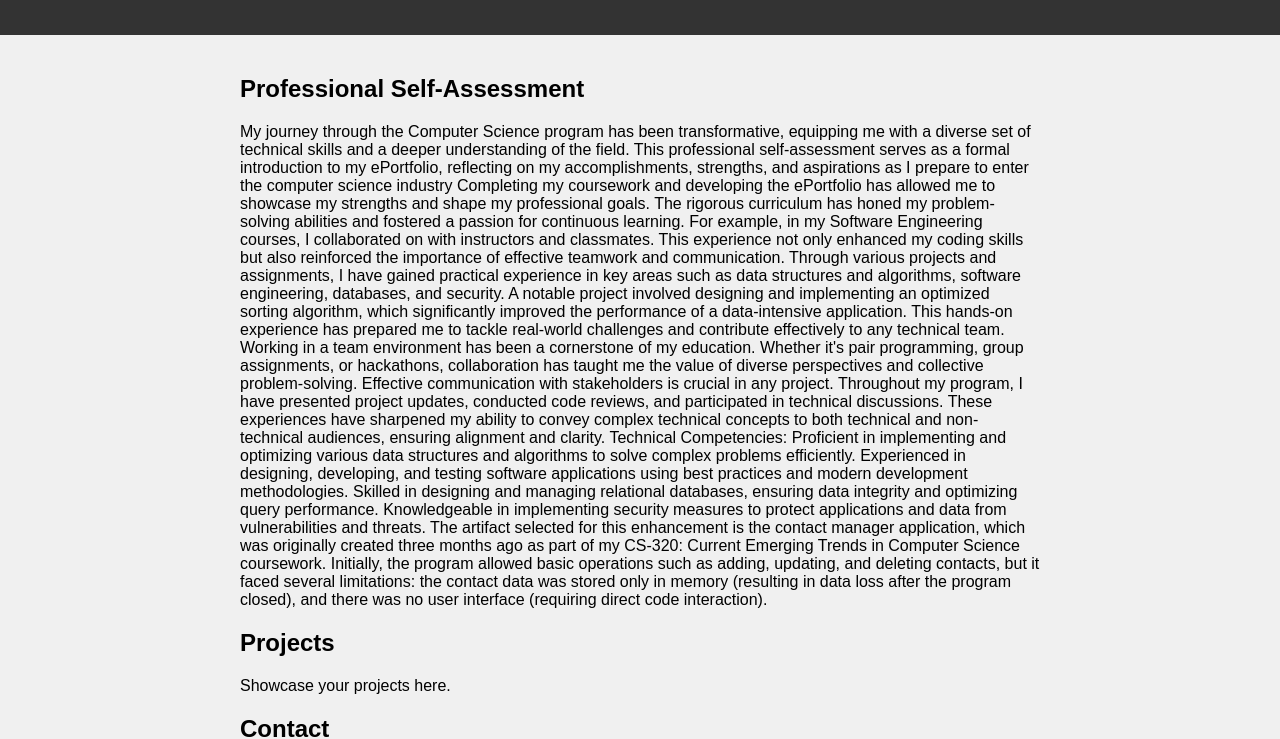
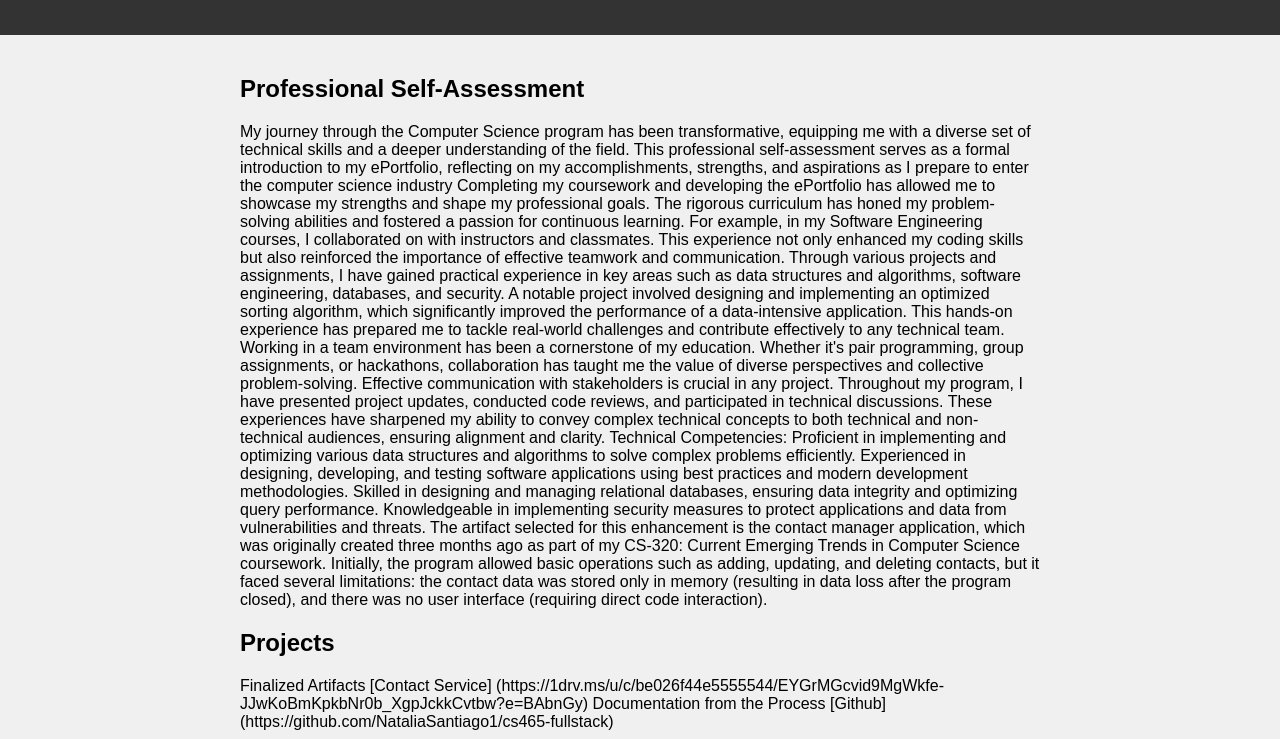
Before and after one commit to NataliaSantiago1/NataliaSantiago1.github.io, a plain HTML site: page index.html in a window 1280 px wide. Shown: the part 77-816 px from the top of the page. Drawn offline with Linux system fonts and the light colour scheme.

Commit message:
Update index.html

```diff
--- a/index.html
+++ b/index.html
@@ -17,7 +17,7 @@
         </section>
         <section id="projects">
             <h2>Projects</h2>
-            <p>Showcase your projects here.</p>
+            <p>Finalized Artifacts [Contact Service] (https://1drv.ms/u/c/be026f44e5555544/EYGrMGcvid9MgWkfe-JJwKoBmKpkbNr0b_XgpJckkCvtbw?e=BAbnGy) Documentation from the Process [Github] (https://github.com/NataliaSantiago1/cs465-fullstack)</p>
         </section>
         <section id="contact">
             <h2>Contact</h2>
```
